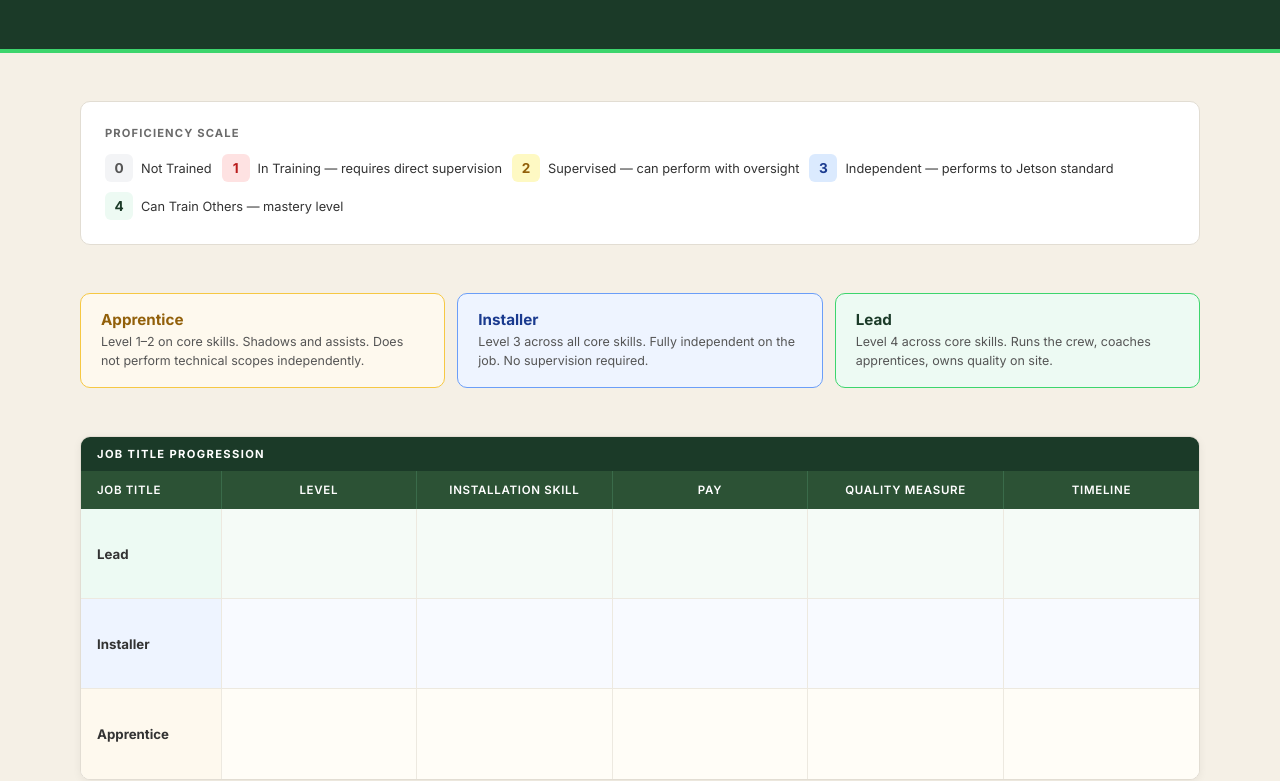
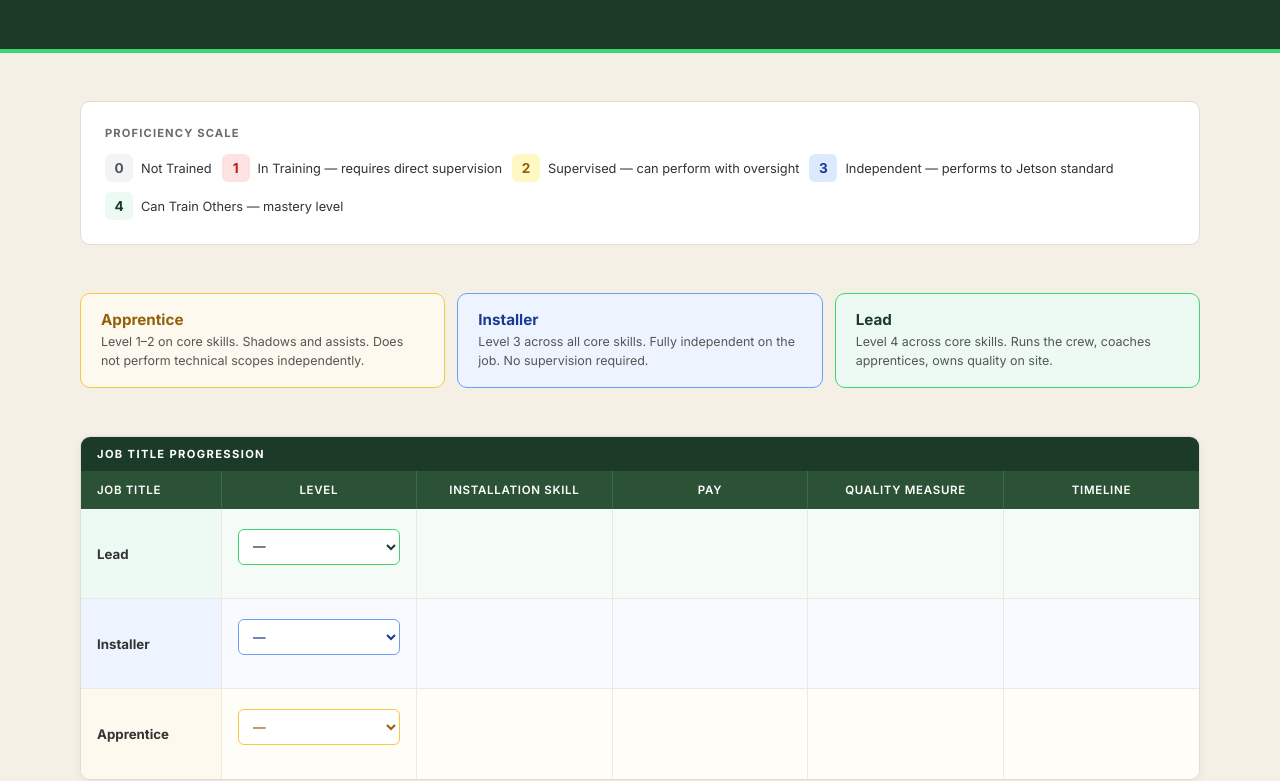
Before and after one commit to travismerrifield-cpu/installer-skill-rubric, a website: page index.html in a window 1280 px wide. Shown: the part 193-974 px from the top of the page. Drawn offline with nearby package versions, Linux system fonts and the light colour scheme.

Commit message:
Add level dropdowns to Job Title Progression matrix
Co-Authored-By: Claude Sonnet 4.6 <noreply@anthropic.com>

```diff
--- a/index.html
+++ b/index.html
@@ -205,6 +205,22 @@
     .row-apprentice td:not(.level-cell) { background: #FFFDF7; }
     .row-installer  td:not(.level-cell) { background: #F8FAFF; }
     .row-lead       td:not(.level-cell) { background: #F5FBF7; }
+    .level-select {
+      width: 100%;
+      padding: 8px 10px;
+      border-radius: 6px;
+      border: 1px solid #d1d5db;
+      font-family: 'Inter', sans-serif;
+      font-size: 0.82rem;
+      font-weight: 500;
+      background: #fff;
+      cursor: pointer;
+      appearance: auto;
+    }
+    .lead-select        { border-color: #3DD56D; color: #1B3A28; }
+    .installer-select   { border-color: #6B9EF8; color: #1A3A8F; }
+    .apprentice-select  { border-color: #F6C843; color: #92600A; }
+    .level-select:focus { outline: none; box-shadow: 0 0 0 2px rgba(61,213,109,0.3); }
 
     /* ── Module sections ── */
     #content h1 { display: none; }
@@ -392,7 +408,7 @@
         <tbody>
           <tr class="row-lead">
             <td class="level-cell lead-label">Lead</td>
-            <td></td>
+            <td><select class="level-select lead-select"><option value="">—</option><option>0 — Not Trained</option><option>1 — In Training</option><option>2 — Supervised</option><option>3 — Independent</option><option>4 — Can Train Others</option></select></td>
             <td></td>
             <td></td>
             <td></td>
@@ -400,7 +416,7 @@
           </tr>
           <tr class="row-installer">
             <td class="level-cell installer-label">Installer</td>
-            <td></td>
+            <td><select class="level-select installer-select"><option value="">—</option><option>0 — Not Trained</option><option>1 — In Training</option><option>2 — Supervised</option><option>3 — Independent</option><option>4 — Can Train Others</option></select></td>
             <td></td>
             <td></td>
             <td></td>
@@ -408,7 +424,7 @@
           </tr>
           <tr class="row-apprentice">
             <td class="level-cell apprentice-label">Apprentice</td>
-            <td></td>
+            <td><select class="level-select apprentice-select"><option value="">—</option><option>0 — Not Trained</option><option>1 — In Training</option><option>2 — Supervised</option><option>3 — Independent</option><option>4 — Can Train Others</option></select></td>
             <td></td>
             <td></td>
             <td></td>
```
